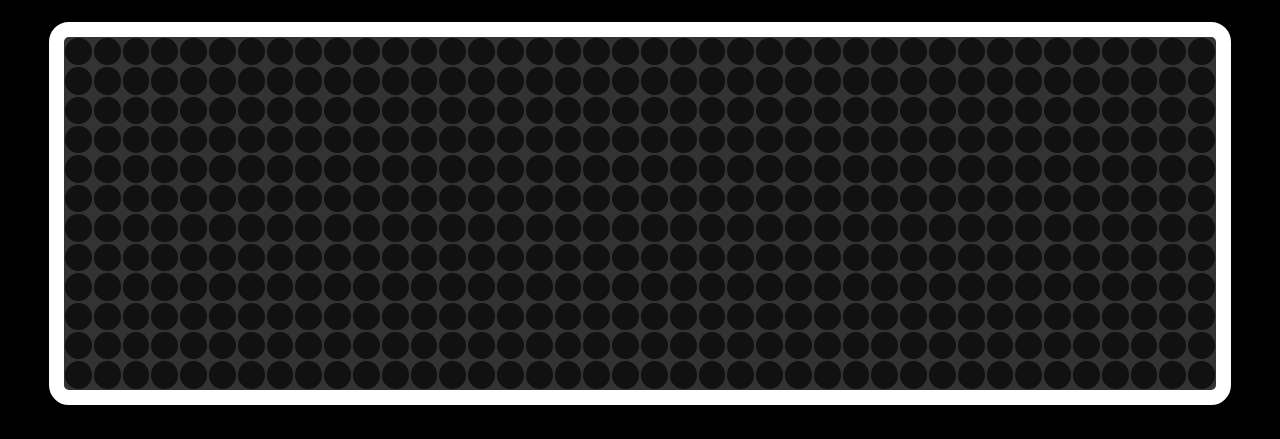
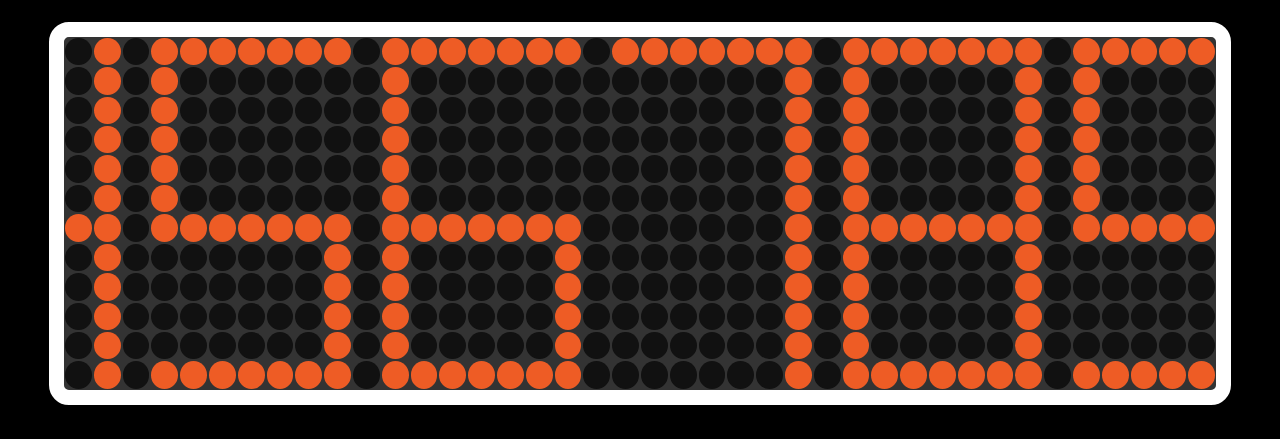
Before and after one commit to victory-rs/countdown-clock, a Next.js app: page / in a window 1280 px wide. Shown: the top 439 px of the page. Built offline with nearby package versions, Linux system fonts and the light colour scheme.

Commit message:
fix number height issues

```diff
--- a/components/letters.ts
+++ b/components/letters.ts
@@ -39,8 +39,8 @@ export const three = `*******
       *
       *
       *
+      *
 *******
-      *
       *
       *
       *
@@ -63,8 +63,8 @@ export const five = `*******
 *
 *
 *
+*
 *******
-      *
       *
       *
       *
@@ -75,8 +75,8 @@ export const six = `*******
 *
 *
 *
+*
 *******
-*     *
 *     *
 *     *
 *     *
--- a/components/timer.tsx
+++ b/components/timer.tsx
@@ -15,7 +15,7 @@ const Timer: React.FC = () => {
         });
     }, [countdown, setCountdown]);
     return !countdown ?
-        <ScrollText width={width} height={height} text="victory.rs  q" speed={50} direction="left" />
+        <ScrollText width={width} height={height} text="0123456789" speed={100} direction="left" />
         :
         <Countdown width={width} height={height} seconds={20} />
 
```
